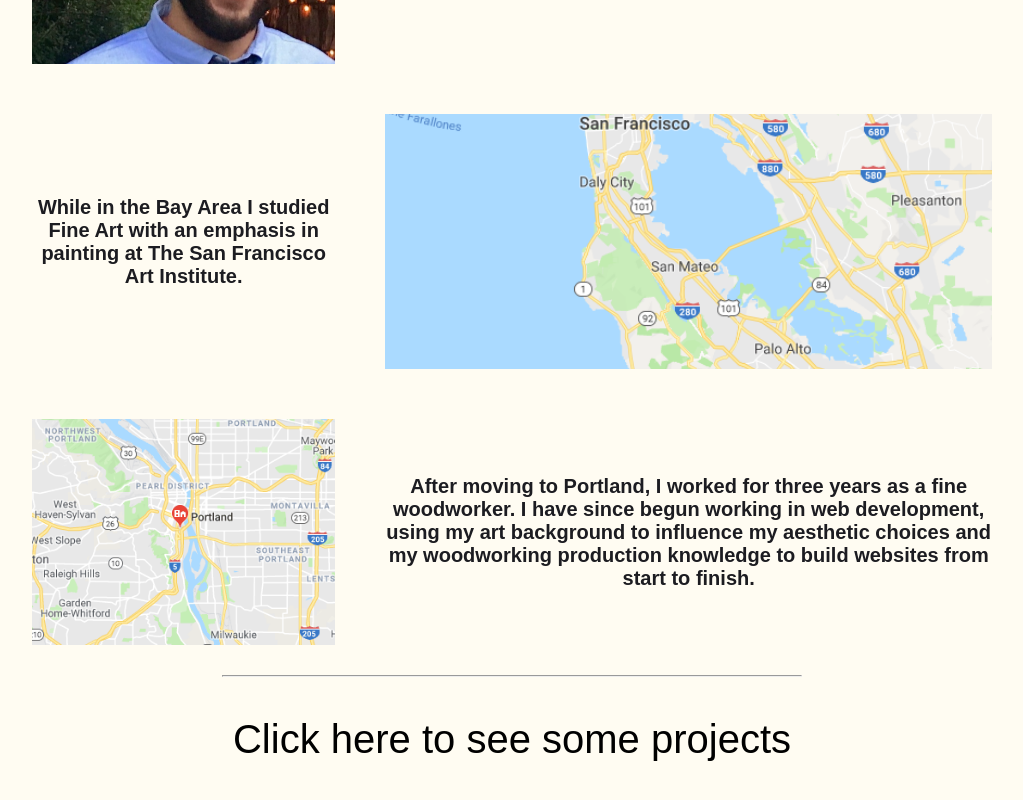
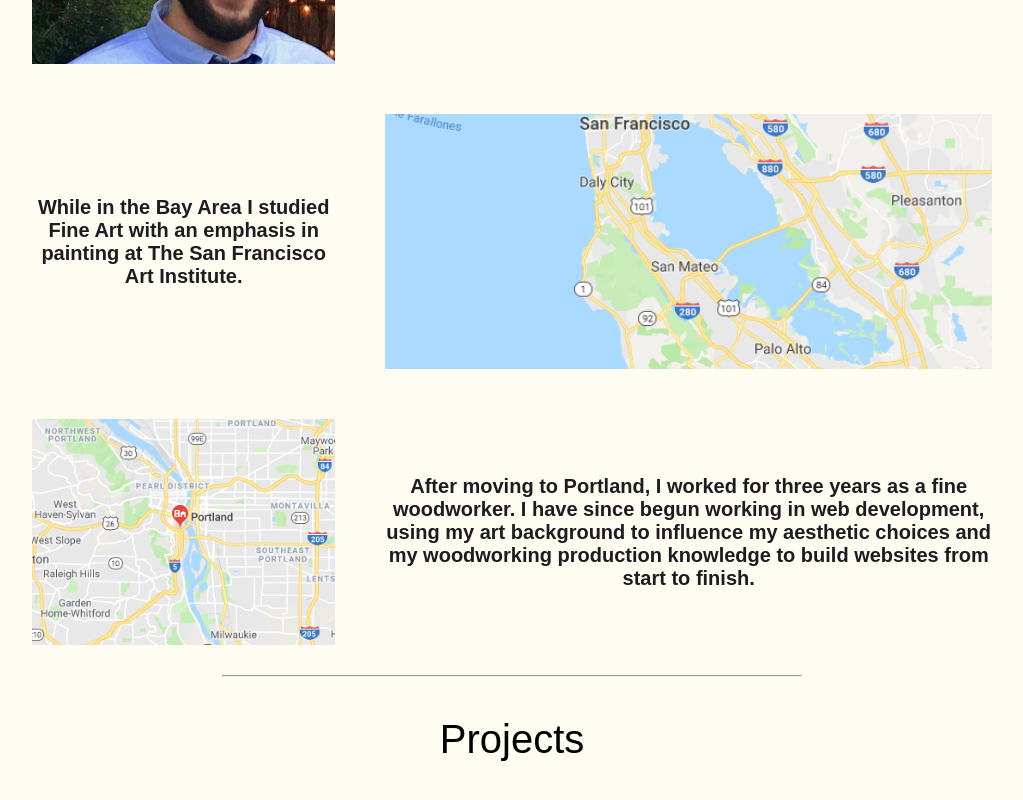
Before and after one commit to Cjstoney/portfolio_react, a React (Create React App) app: page / in a window 1280 px wide. Shown: the part 1126-1926 px from the top of the page, without its empty margins (128-1151 px from the left). Built offline with nearby package versions, Linux system fonts and the light colour scheme.

Commit message:
changed the hover color on the bottom of the about section'

```diff
--- a/src/pages/about.css
+++ b/src/pages/about.css
@@ -50,5 +50,5 @@
     font-size: 40px;
 }
 Link.route:hover{
-    color:red;
+    color:rgb(122, 122, 122);
 }
--- a/src/pages/about.js
+++ b/src/pages/about.js
@@ -34,7 +34,7 @@ const About = () => {
             </div>
             <hr className='break'></hr>
             <div className='forLink'>
-                <Link to='/Portfolio' className='route' >Click here to see some projects</Link>
+                <Link to='/Portfolio' className='route' >Projects</Link>
             </div>
         </div>
 
```
